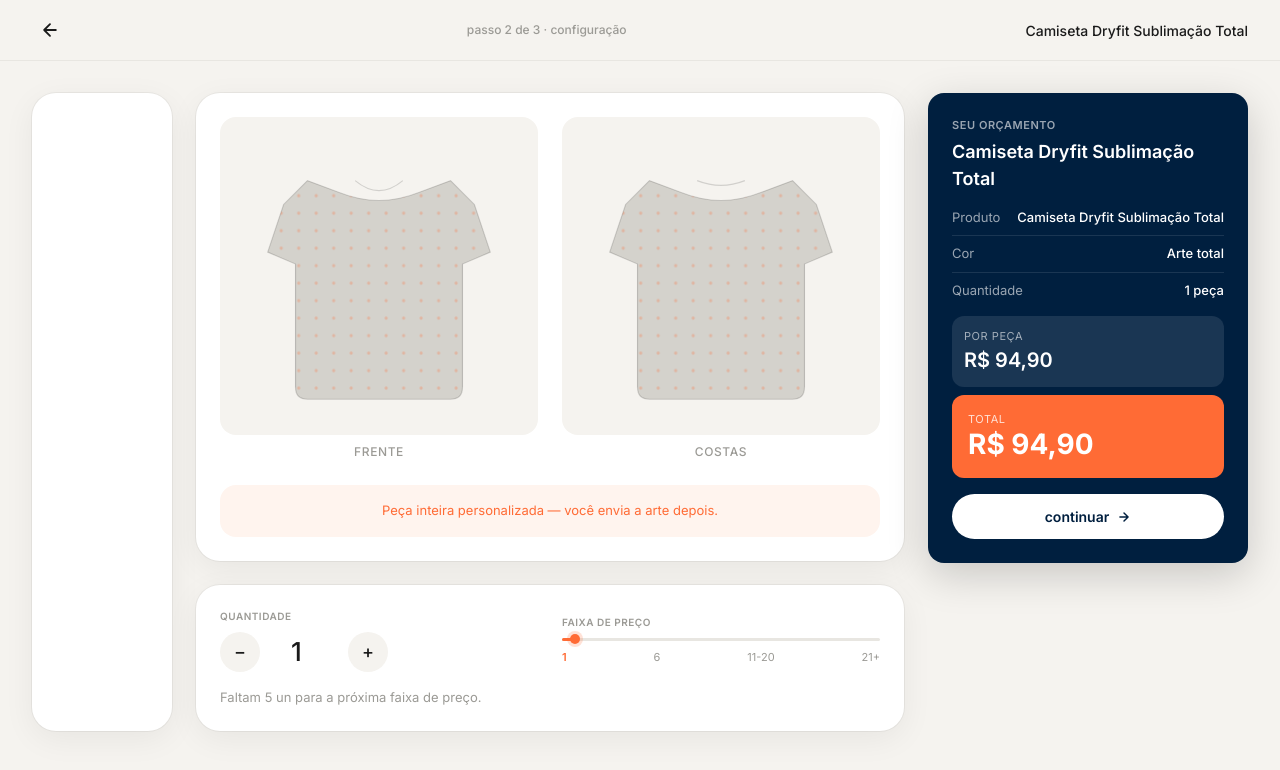
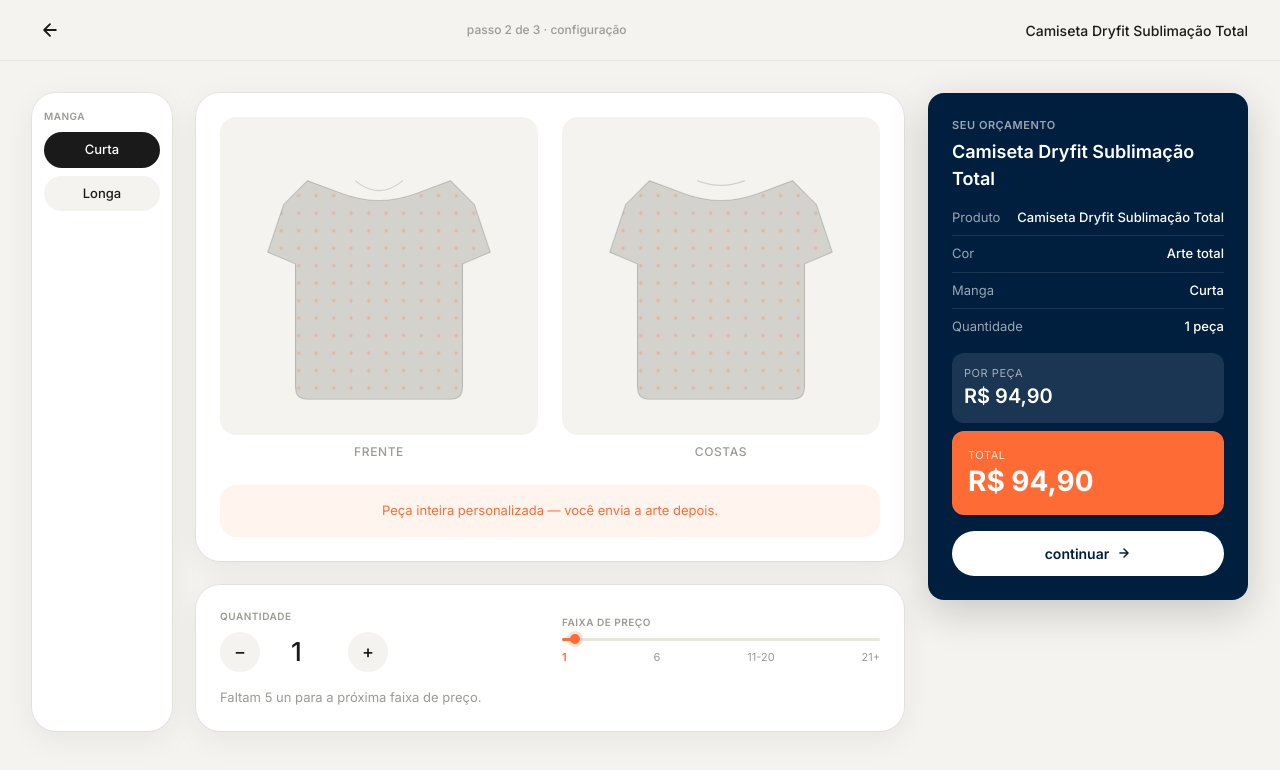
Before and after one commit to CostaGerson/nort-dashboard, a Next.js app: page /calculadora-nova in a window 1280 px wide. Both pictures are taken after a click on the button 640 px from the left and 614 px from the top of the page. Shown: the top 770 px of the page. Built offline with nearby package versions, Linux system fonts and the light colour scheme.

Commit message:
fix(calculadora-nova): corrige permiteManga (era permiteMangaLonga)

```diff
--- a/src/app/calculadora-nova/components/tela2/ColunaFina.tsx
+++ b/src/app/calculadora-nova/components/tela2/ColunaFina.tsx
@@ -17,7 +17,7 @@ export default function ColunaFina() {
   const ehCalca = produto.tipo === "calca";
   const corTravada = produto.id === "calca-jeans";
 
-  const mostrarManga = produto.permiteMangaLonga;
+  const mostrarManga = produto.permiteManga;
   const mostrarCor = !ehSublimacao && !corTravada;
   const mostrarTecnica = !ehSublimacao && !ehCalca; // só camiseta normal
   const podeBordar = produto.permiteBordado;
--- a/src/app/calculadora-nova/components/tela2/ColunaResumo.tsx
+++ b/src/app/calculadora-nova/components/tela2/ColunaResumo.tsx
@@ -40,7 +40,7 @@ export default function ColunaResumo() {
             <Linha label="Cor" valor="Arte total" />
           )}
 
-          {!ehCalca && produto.permiteMangaLonga && (
+          {!ehCalca && produto.permiteManga && (
             <Linha label="Manga" valor={state.manga === "curta" ? "Curta" : "Longa"} />
           )}
 
```
